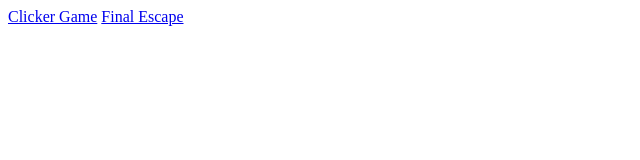
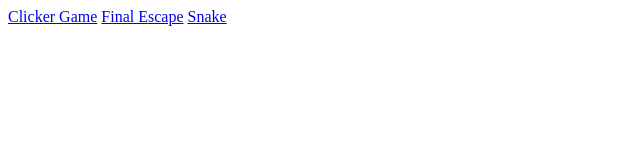
Before and after one commit to EnderViking10/old-web, a plain HTML site: page runn.html in a window 1280 px wide. Shown: the full height of the page, 0-640 px from the left. Drawn offline with Linux system fonts and the light colour scheme.

Commit message:
Update runn.html

```diff
--- a/runn.html
+++ b/runn.html
@@ -6,5 +6,6 @@
 
 	<a href="clicker/clicker.html">Clicker Game</a>
 	<a href="finalescape/finalescape.html">Final Escape</a>
+	<a href="snake/Snake.html">Snake</a>
 
 </html>
```
